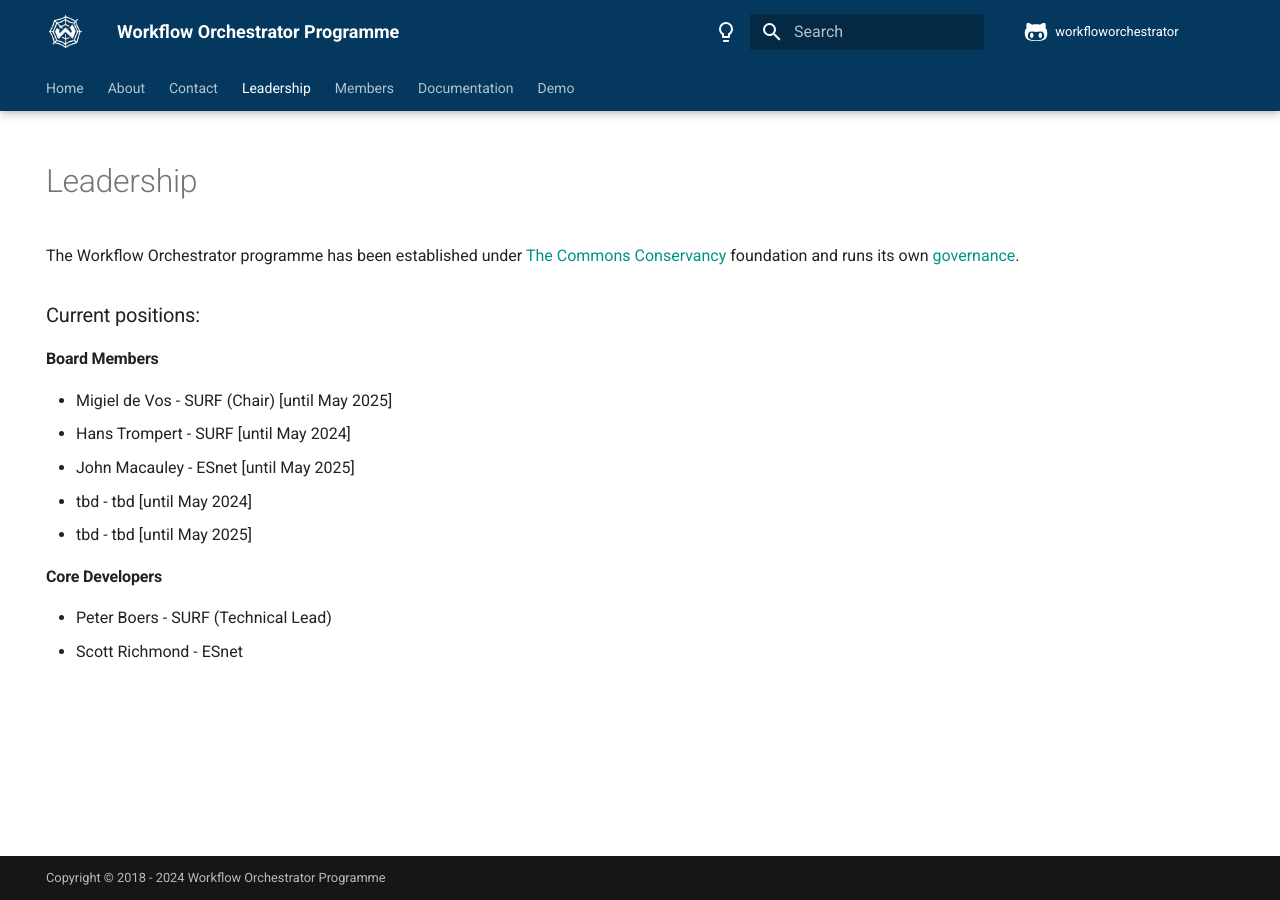
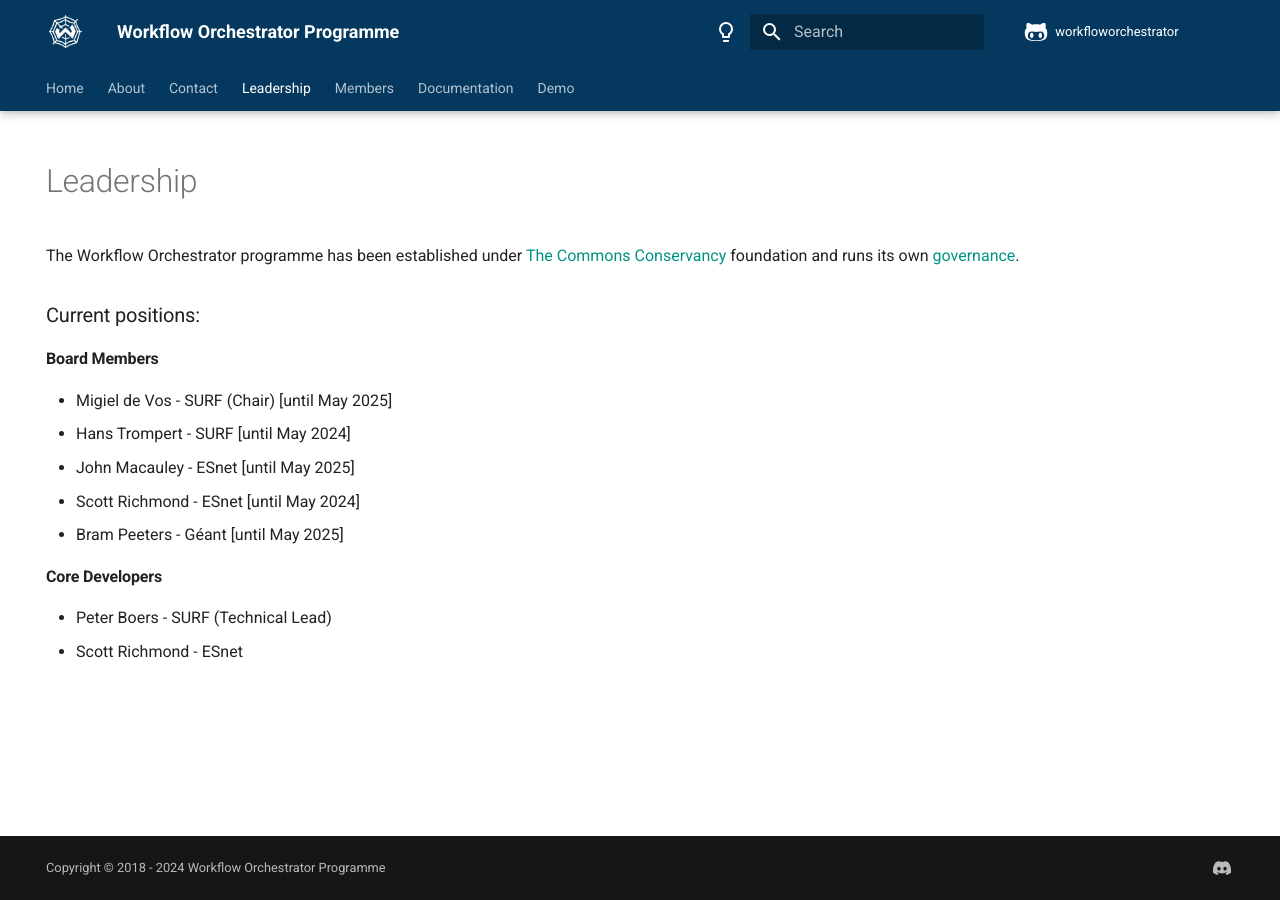
Before and after one commit to workfloworchestrator/workfloworchestrator.github.io, an MkDocs documentation site: the page built from docs/leadership.md, in a window 1280 px wide. Built offline with MkDocs 1.6.1 and Material for MkDocs 9.7.7, drawn with Linux system fonts in a browser that asks for light colours; plug-ins that fetch from the network failed and are left out.

Commit message:
Add board members and discord

```diff
--- a/docs/leadership.md
+++ b/docs/leadership.md
@@ -13,8 +13,8 @@ foundation and runs its own [governance](https://dracc.commonsconservancy.org/00
 - Migiel de Vos - SURF (Chair) [until May 2025]</br>
 - Hans Trompert - SURF [until May 2024] </br>
 - John Macauley - ESnet [until May 2025]</br>
-- tbd - tbd [until May 2024]</br>
-- tbd - tbd [until May 2025]</br>
+- Scott Richmond - ESnet [until May 2024]</br>
+- Bram Peeters - Géant [until May 2025]</br>
 
 
 ####Core Developers
--- a/mkdocs.yml
+++ b/mkdocs.yml
@@ -37,6 +37,10 @@ repo_url: https://github.com/workfloworchestrator
 copyright: Copyright &copy; 2018 - 2024 Workflow Orchestrator Programme
 extra:
   generator: false
+  social:
+    - icon: fontawesome/brands/discord
+      link: https://discord.gg/KNgF6gE8
+      name: WFO on Discord!
 plugins:
   - search
   - privacy
```
Also changed, not shown: docs/contact.md (+2 -1 lines), docs/index.md (+3 -0 lines).
